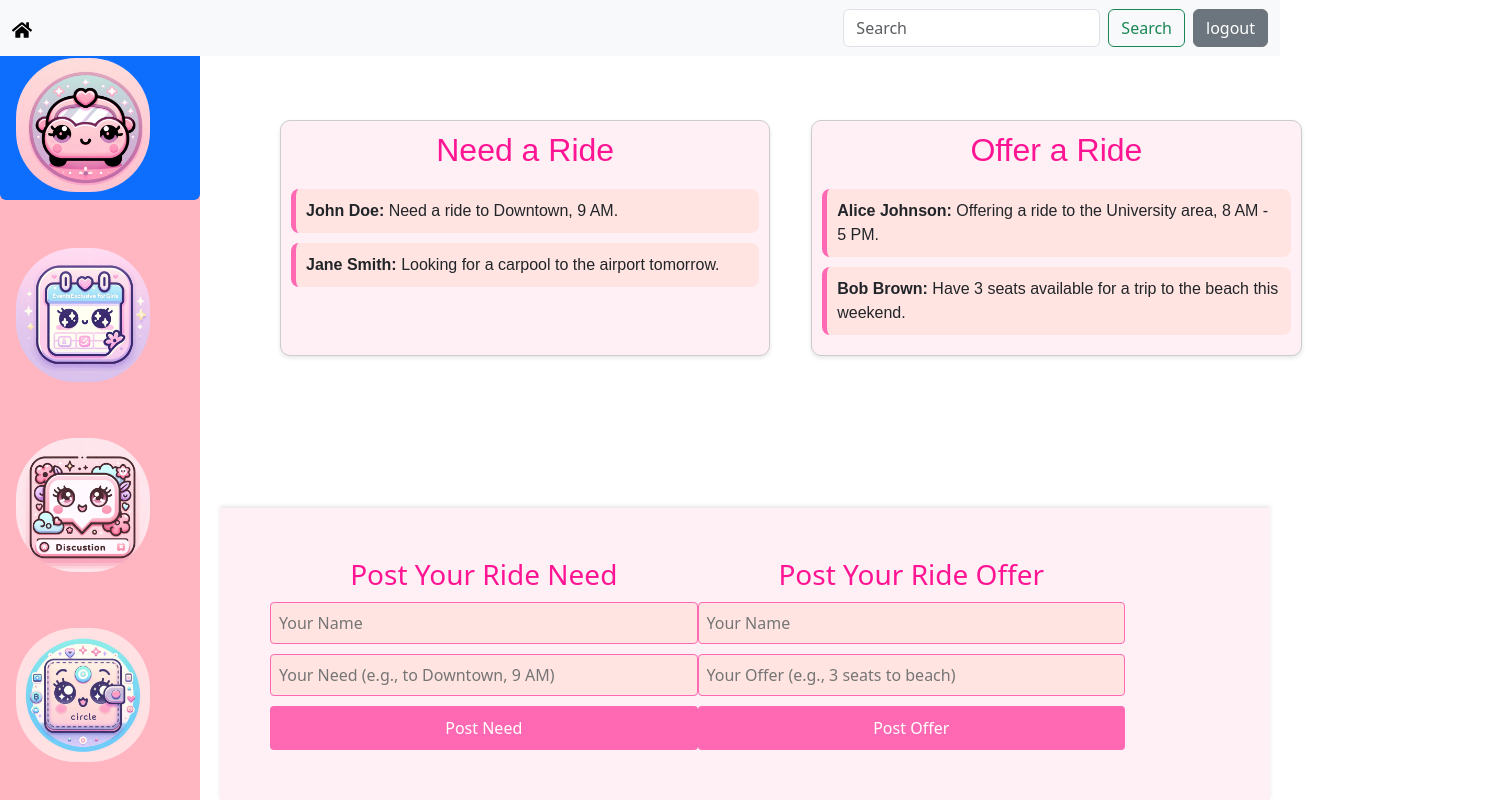
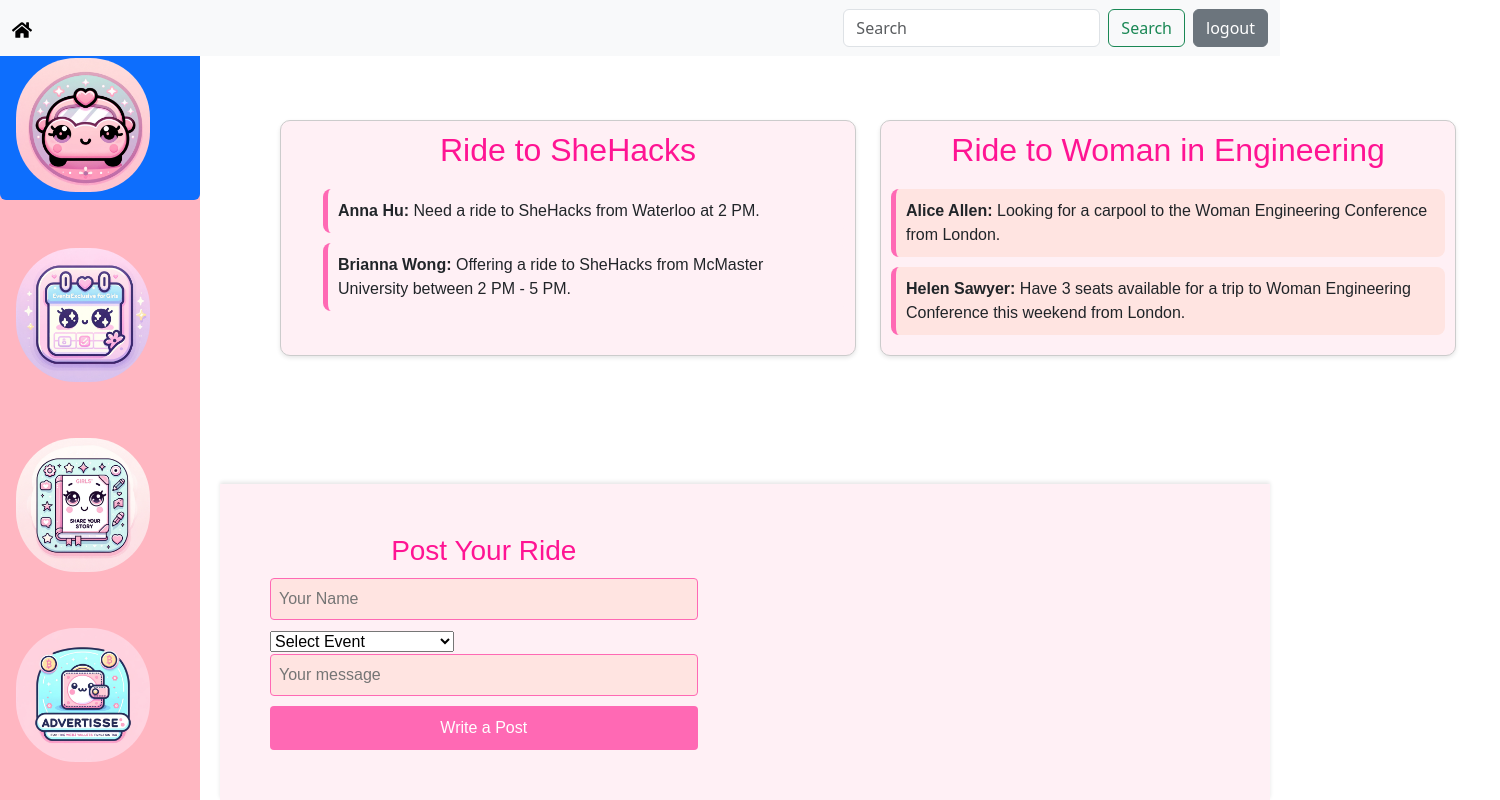
Before and after one commit to HalaaAlii/SheHacks, a React (Vite) app: page /rideshare in a window 1280 px wide. Shown: the whole page, 1500 px wide, since content can reach past the window. Built offline with nearby package versions, Linux system fonts and the light colour scheme.

Commit message:
add post function

```diff
--- a/src/components/DIscussionPage.tsx
+++ b/src/components/DIscussionPage.tsx
@@ -1,5 +1,6 @@
 import React from 'react';
-import './DiscussionPage.css'; // Import the CSS file for styling
+import './DiscussionPage.css';
+import { FaHome } from "react-icons/fa";
 
 function DiscussionPage() {
   return (
@@ -16,7 +17,7 @@
           <div className="discussion-actions">
             <button>Like</button>
             <button>Comment</button>
-            <button>Reply</button>
+            <button>Share</button>
           </div>
         </div>
         <div className="discussion">
--- a/src/components/EventPage.css
+++ b/src/components/EventPage.css
@@ -19,10 +19,13 @@
   box-shadow: 0 2px 4px rgba(0, 0, 0, 0.1); /* Subtle shadow for depth */
 }
 
+
+
 .event h3 {
   color: #ff1493; /* Vibrant pink for headings */
   margin-bottom: 15px;
 }
+
 
 ul {
   list-style: none;
--- a/src/components/EventsPage.tsx
+++ b/src/components/EventsPage.tsx
@@ -1,9 +1,31 @@
-import React from 'react';
-import './EventPage.css'; // Import the CSS file for styling
+import React, { useState } from 'react';
+import './EventPage.css';
+import { useNavigate } from 'react-router-dom';
 
 function EventPage() {
+  const navigate = useNavigate();
+  const initialAttendeesHackthon = 120;
+  const initialAttendeesConference = 54;
+
+  const [hackathonAttendees, setHackathonAttendees] = useState(initialAttendeesHackthon);
+  const [conferenceAttendees, setConferenceAttendees] = useState(initialAttendeesConference);
+
+  const handleRideClick = () => {
+    const confirmPost = window.confirm("Do you want to post on the rideshare page?");
+    if (confirmPost) {
+      navigate('/rideshare');
+    }
+  };
+
+  const handleAttendClick = (eventKey: 'hackathon' | 'conference') => {
+    if (eventKey === 'hackathon') {
+      setHackathonAttendees(hackathonAttendees + 1);
+    } else if (eventKey === 'conference') {
+      setConferenceAttendees(conferenceAttendees + 1);
+    }
+  };
+
   return (
-    <>
     <div className="event-page">
       <section className="trending-events">
         <h2>Trending Events</h2>
@@ -12,14 +34,28 @@
           <p>Date: July 10, 2024</p>
           <p>Location: Tech Hub, Downtown</p>
           <p>A hackathon event focused on women in technology.</p>
+          <button className="attend-button" onClick={() => handleAttendClick('hackathon')}>
+            I want to attend
+          </button>
+          <p>{hackathonAttendees} girls want to attend</p>
+          <button className="ride-button" onClick={handleRideClick}>
+            I want to attend and I need/provide a ride
+          </button>
         </div>
         <div className="event">
           <h3>Women in Engineering Conference</h3>
           <p>Date: August 15, 2024</p>
           <p>Location: Grand Conference Hall</p>
           <p>Conference featuring prominent women engineers and leaders.</p>
+          <button className="attend-button" onClick={() => handleAttendClick('conference')}>
+            I want to attend
+          </button>
+          <p>{conferenceAttendees} girls want to attend</p>
+          <button className="ride-button" onClick={handleRideClick}>
+            I want to attend and I need/provide a ride
+          </button>
         </div>
-        {/* Add more trending events as needed */}
+
       </section>
 
       <section className="other-events">
@@ -33,7 +69,6 @@
         </ul>
       </section>
     </div>
-    </>
   );
 }
 
--- a/src/components/Header.css
+++ b/src/components/Header.css
@@ -5,6 +5,7 @@
     height: 60px; /* A height that accommodates content */
     z-index: 1000; /* Ensure the header is above other content */
     display: flex;
+
     align-items: center;
     justify-content: space-between;
     padding: 0 20px;
@@ -12,9 +13,11 @@
   }
 
   .navbar {
+
     flex-grow: 1;
     display: flex;
     align-items: center;
+
   }
 
   .navbar a {
--- a/src/components/RideSharePage.css
+++ b/src/components/RideSharePage.css
@@ -9,7 +9,7 @@
   width: 48%;
   border: 2px solid #ff69b4; /* Soft pink border */
   border-radius: 10px;
-  padding: 15px;
+  padding: 30px;
   background-color: #fff0f5; /* Light pink background */
   box-shadow: 0 2px 4px rgba(0, 0, 0, 0.1); /* Subtle shadow for depth */
 }
@@ -44,6 +44,7 @@
 .form-section {
   width: 45%;
   flex-direction: column;
+  justify-content: center;
 }
 
 .form-section h3 {
--- a/src/components/RideSharePage.tsx
+++ b/src/components/RideSharePage.tsx
@@ -1,6 +1,23 @@
 import { Fragment } from "react";
+import React, { useState } from "react";
 import "./RideSharePage.css";
 function RidesharePage() {
+  const [posts, setPosts] = useState([
+    "Anna Hu: Need a ride to SheHacks from Waterloo at 2 PM.",
+    "Brianna Wong: Offering a ride to SheHacks from McMaster University between 2 PM - 5 PM.",
+  ]);
+  const [name, setName] = useState("");
+  const [message, setMessage] = useState("");
+
+  const handlePostSubmit = () => {
+    if (name && message) {
+      const newPost = `${name}: ${message}`;
+      setPosts([...posts, newPost]);
+      setName("");
+      setMessage("");
+    }
+  };
+
   return (
     <>
       <div
@@ -15,61 +32,69 @@
           className="rideshare-section"
           style={{ width: "48%", border: "1px solid #ccc", padding: "10px" }}
         >
-          <h2>Need a Ride</h2>
-          {/* List of posts by people who need a ride */}
+          <h2>Ride to SheHacks</h2>
+          <ul className="posts">
+            {posts.map((post, index) => (
+              <li key={index}>
+                <strong>{post.split(":")[0]}:</strong>{" "}
+                {post.split(":").slice(1).join(":")}
+              </li>
+            ))}
+          </ul>
+        </div>
+        <div
+          className="rideshare-section"
+          style={{ width: "48%", border: "1px solid #ccc", padding: "10px" }}
+        >
+          <h2>Ride to Woman in Engineering</h2>
+
           <div className="posts">
             <p>
-              <strong>John Doe:</strong> Need a ride to Downtown, 9 AM.
+              <strong>Alice Allen:</strong> Looking for a carpool to the Woman
+              Engineering Conference from London.
             </p>
             <p>
-              <strong>Jane Smith:</strong> Looking for a carpool to the airport
-              tomorrow.
+              <strong>Helen Sawyer:</strong> Have 3 seats available for a trip
+              to Woman Engineering Conference this weekend from London.
             </p>
-            {/* Add more posts as needed */}
           </div>
         </div>
 
         <div
-          className="rideshare-section"
-          style={{ width: "48%", border: "1px solid #ccc", padding: "10px" }}>
-          <h2>Offer a Ride</h2>
-          {/* List of posts by people who offer a ride */}
-          <div className="posts">
-            <p>
-              <strong>Alice Johnson:</strong> Offering a ride to the University
-              area, 8 AM - 5 PM.
-            </p>
-            <p>
-              <strong>Bob Brown:</strong> Have 3 seats available for a trip to
-              the beach this weekend.
-            </p>
-            {/* Add more posts as needed */}
+          className="form-container-wrapper"
+          style={{
+            display: "flex",
+            justifyContent: "center",
+            alignItems: "center",
+          }}
+        >
+          <div className="form-container">
+            <div className="form-section">
+              <h3>Post Your Ride</h3>
+              <input
+                type="text"
+                placeholder="Your Name"
+                value={name}
+                onChange={(e) => setName(e.target.value)}
+              />
+              <select value={event} onChange={(e) => setEvent(e.target.value)}>
+                <option value="">Select Event</option>
+                <option value="SheHack">SheHack</option>
+                <option value="Woman in Engineering">
+                  Woman in Engineering
+                </option>
+              </select>
+              <input
+                type="text"
+                placeholder="Your message"
+                value={message}
+                onChange={(e) => setMessage(e.target.value)}
+              />
+              <button onClick={handlePostSubmit}>Write a Post</button>
+            </div>
           </div>
         </div>
       </div>
-
-        <div className="form-container">
-          <div className="form-section">
-            <h3>Post Your Ride Need</h3>
-            <input type="text" placeholder="Your Name" />
-            <input
-              type="text"
-              placeholder="Your Need (e.g., to Downtown, 9 AM)"
-            />
-            <button>Post Need</button>
-          </div>
-
-          <div className="form-section">
-            <h3>Post Your Ride Offer</h3>
-            <input type="text" placeholder="Your Name" />
-            <input
-              type="text"
-              placeholder="Your Offer (e.g., 3 seats to beach)"
-            />
-            <button>Post Offer</button>
-          </div>
-        </div>
-
     </>
   );
 }
--- a/src/components/Sidebar.tsx
+++ b/src/components/Sidebar.tsx
@@ -57,14 +57,14 @@
           </Link>
           <Link to="/" className={`nav-link ${activeTab === "messages" ? "active" : ""}`} onClick={() => handleTabClick("messages")}>
           <img
-            src="/public/images/girlsDiscussion_icon.png"
+            src="/public/images/event.png"
             style={imageStyle}
             alt="Messages"
           />
           </Link>
           <Link to="/" className={`nav-link ${activeTab === "settings" ? "active" : ""}`} onClick={() => handleTabClick("settings")}>
           <img
-            src="/public/images/circle.jpg"
+            src="/public/images/circle.png"
             style={imageStyle}
 
             alt="Settings"
```
Also changed, not shown: public/images/circle.png (added), public/images/event.png (added).
